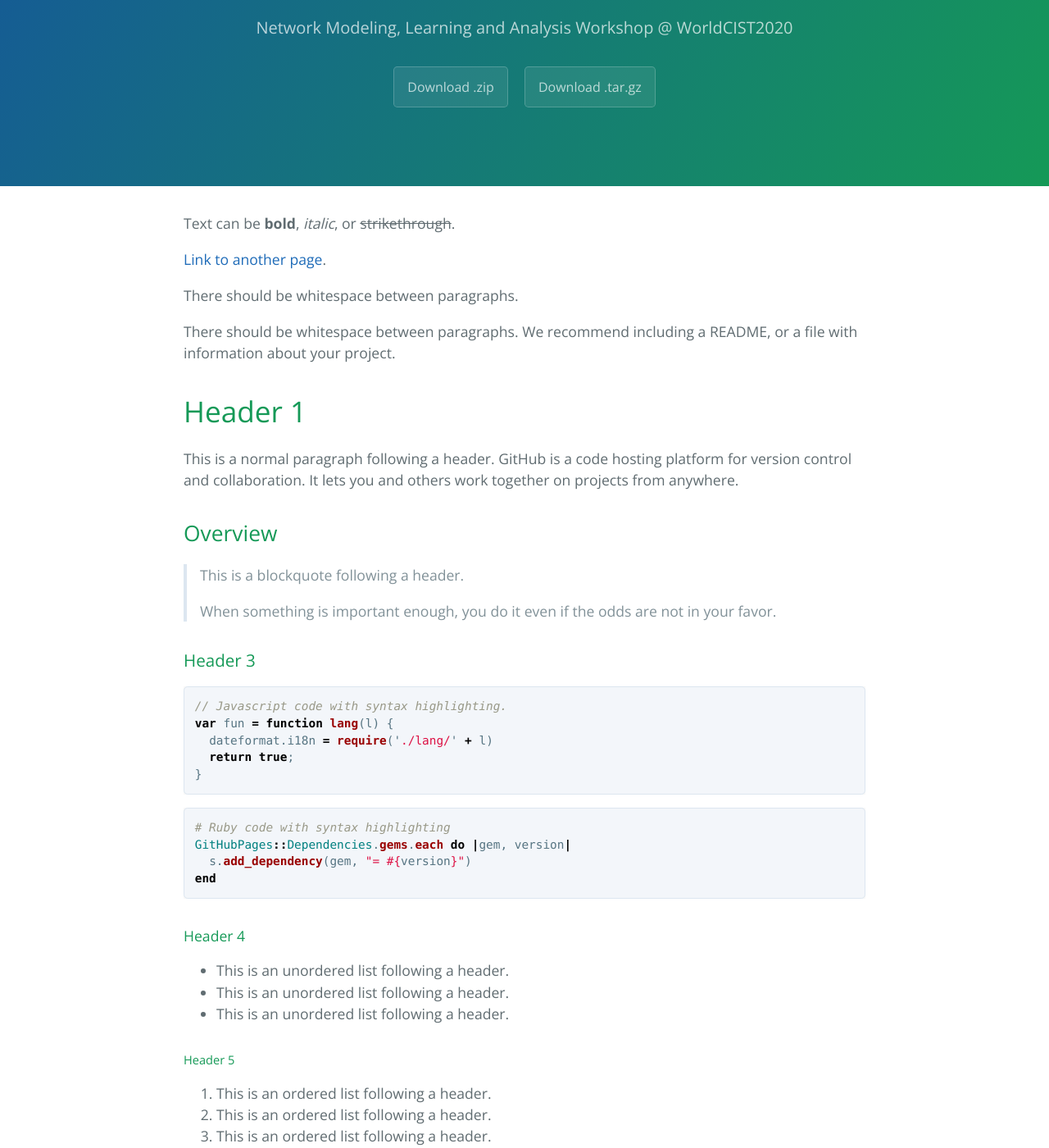
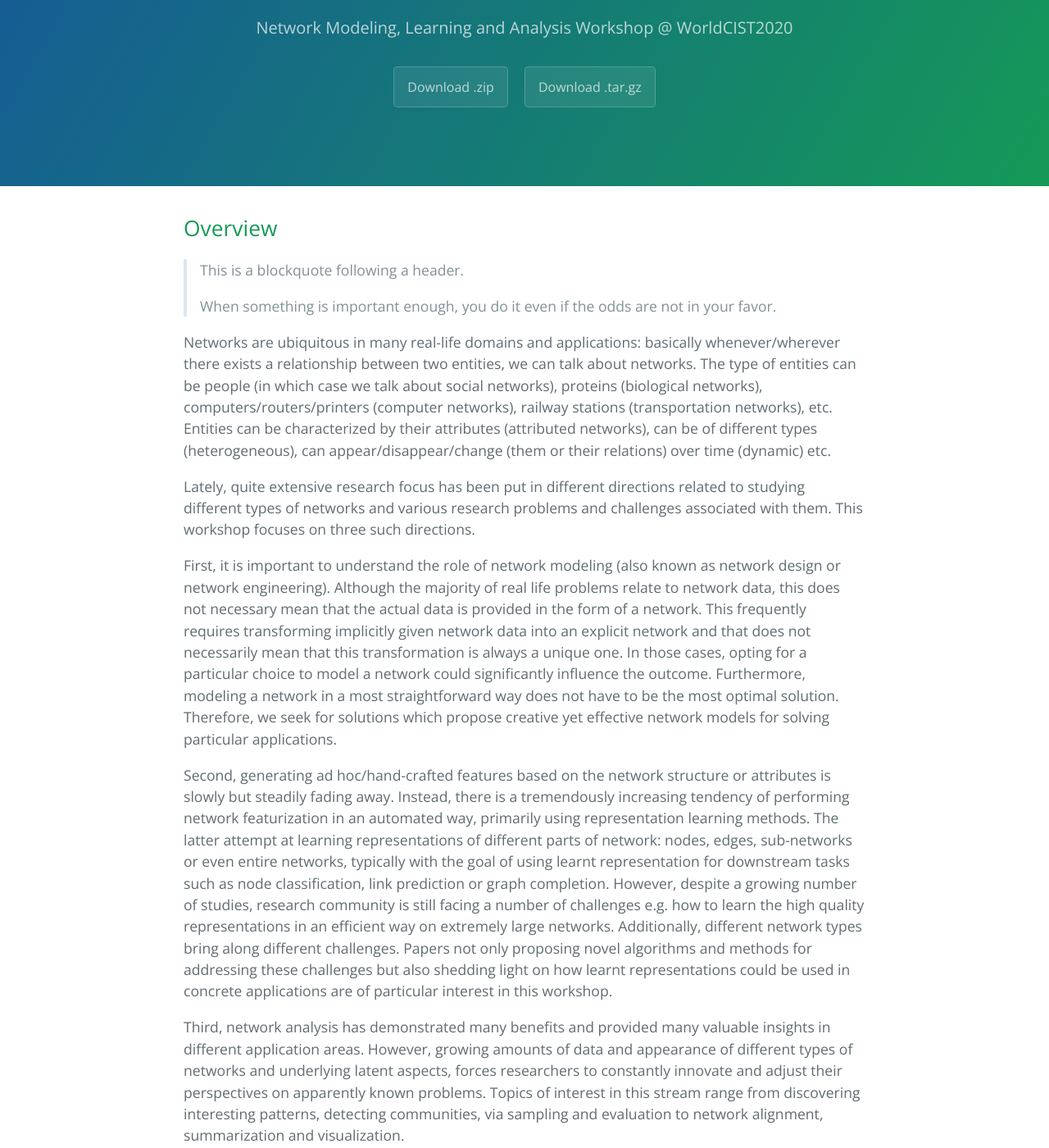
Before and after one commit to NMLA-WorldCIST/NMLA-WorldCIST.github.io, a Jekyll site: the page built from index.md, in a window 1280 px wide and 1400 px high, scrolled down 234 px. Shown: the whole window at 82% size. Built offline with Jekyll 4.4.1, drawn with Linux system fonts in a browser that asks for light colours; some of the changed text lies outside the part shown.

Commit message:
Update index.md

````diff
--- a/index.md
+++ b/index.md
@@ -2,17 +2,9 @@
 layout: default
 ---
 
-Text can be **bold**, _italic_, or ~~strikethrough~~.
+[//]: # Text can be **bold**, _italic_, or ~~strikethrough~~.
 
-[Link to another page](./another-page.html).
-
-There should be whitespace between paragraphs.
-
-There should be whitespace between paragraphs. We recommend including a README, or a file with information about your project.
-
-# Header 1
-
-This is a normal paragraph following a header. GitHub is a code hosting platform for version control and collaboration. It lets you and others work together on projects from anywhere.
+[//]: # [Link to another page](./another-page.html).
 
 ## Overview
 
@@ -20,6 +12,61 @@ This is a normal paragraph following a header. GitHub is a code hosting platform
 >
 > When something is important enough, you do it even if the odds are not in your favor.
 
+Networks are ubiquitous in many real-life domains and applications: basically whenever/wherever there exists a relationship between two entities, we can talk about networks. The type of entities can be people (in which case we talk about social networks), proteins (biological networks), computers/routers/printers (computer networks), railway stations (transportation networks), etc. Entities can
+be characterized by their attributes (attributed networks), can be of different types (heterogeneous), can appear/disappear/change (them or their relations) over time (dynamic) etc.
+
+Lately, quite extensive research focus has been put in different directions related to studying different types of networks and various research problems and challenges associated with them. This workshop focuses on three such directions.
+
+First, it is important to understand the role of network modeling (also known as network design or network engineering). Although the
+majority of real life problems relate to network data, this does not necessary mean that the actual data is provided in the form of a network. This frequently requires transforming implicitly given network data into an explicit network and that does not necessarily mean that this transformation is always a unique one. In those cases, opting for a particular choice to model a network could significantly influence the outcome. Furthermore, modeling a network in a most straightforward way does not have to be the most optimal solution. Therefore, we seek for solutions which propose creative yet effective network models for solving particular applications.
+
+Second, generating ad hoc/hand-crafted features based on the network structure or attributes is slowly but steadily fading away. Instead, there is a tremendously increasing tendency of performing network featurization in an automated way, primarily using representation learning methods. The latter attempt at learning representations of different parts of network: nodes, edges, sub-networks or even entire networks, typically with the goal of using learnt representation for downstream tasks such as node classification, link prediction or graph completion. However, despite a growing number of studies, research community is still facing a number of challenges e.g. how to learn the high quality representations in an efficient way on extremely large networks. Additionally, different network types bring along different challenges. Papers not only proposing novel algorithms and methods for addressing these challenges but also shedding light on how learnt representations could be used in concrete applications are of particular interest in this workshop.
+
+Third, network analysis has demonstrated many benefits and provided many valuable insights in different application areas. However, growing amounts of data and appearance of different types of networks and underlying latent aspects, forces researchers to constantly innovate and adjust their perspectives on apparently known problems. Topics of interest in this stream range from discovering interesting patterns, detecting communities, via sampling and evaluation to network alignment, summarization and visualization.
+
+_italic_List of topics (not exclusive):
+
+* Network	modeling
+* Discovering	interesting	patterns/roles in	the	networks
+* Algorithms and methods for analyzing attributed/heterogeneous/signed/multiplex and knowledge networks
+* Network	clustering methods and	applications
+* Network	representation learning methods	and	applications
+* Methods	for	analyzing	and	learning on dynamic	networks
+* Large-scale	network	analysis and learning
+* Semi-supervised	learning, inductive	learning on networks
+* Networks sampling, simulation and evaluation challenges and solutions
+* Network	alignment
+* Network	compression/summarization
+* Network	visualization
+* Case studies and empirical studies in different	application	areas, e.g.	telco, finance, IoT, social	media, social	good,	retail,	biology,	political	sciences,	etc.
+
+
+## Submission
+
+
+## Program
+TBA
+
+## Accepted Papers
+TBA
+
+## Organizers
+Sandra	Mitrović, KU Leuven, Belgium
+Jochen De Weerdt, KU Leuven, Belgium
+Steven Skiena, Stony Brook University, NY, USA
+Huan Liu, Arizona State University, AZ, USA
+
+# Committee
+TBA
+
+## Venue
+Budva, Montenegro
+
+
+## Contact
+mailto: NMLA-WorldCIST@gmail.com
+
+<!---
 ### Header 3
 
 ```js
@@ -114,6 +161,9 @@ end
 <dd>Green</dd>
 </dl>
 
+-->
+
+
 ```
 Long, single-line code blocks should not wrap. They should horizontally scroll if they are too long. This line should be long enough to demonstrate this.
 ```
````
